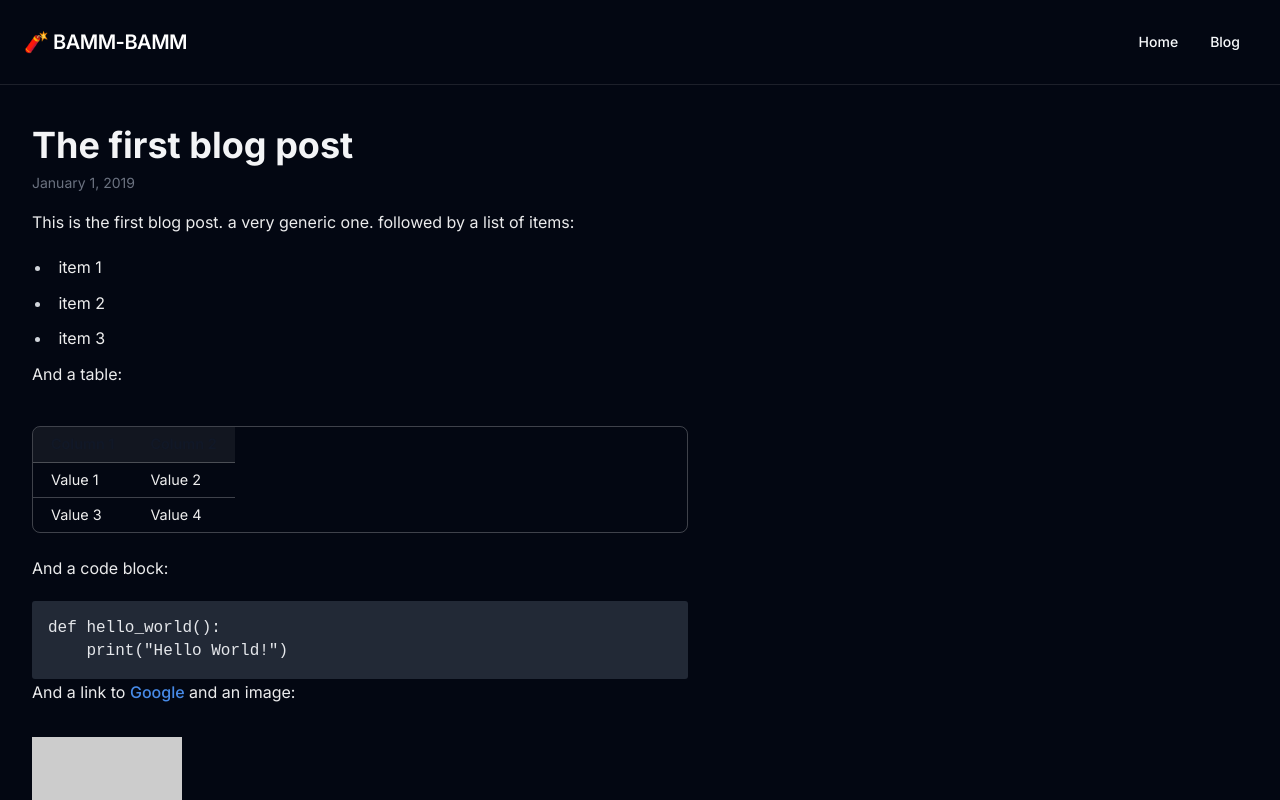
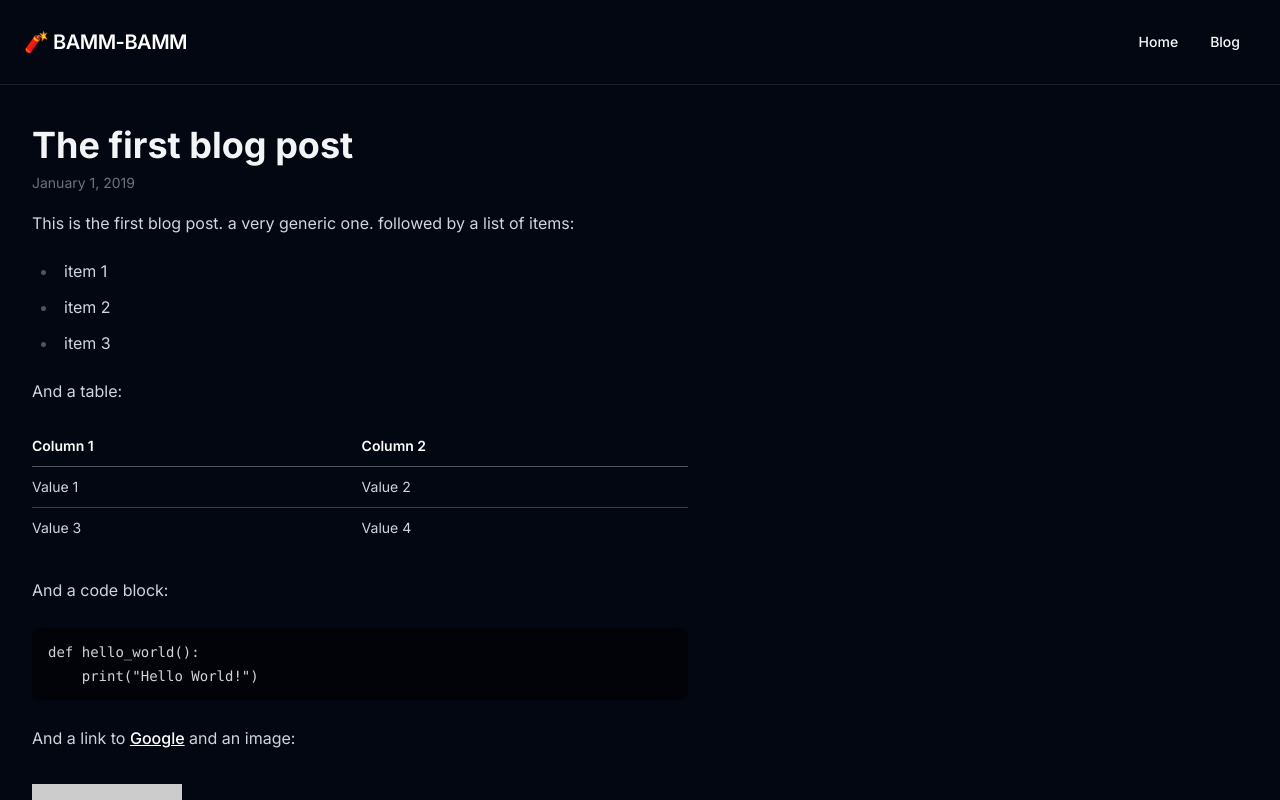
Before and after one commit to Royal-lobster/BAMM-BAMM-IQ-GPT-DEMO, a Next.js app: page /blog/my-first-blog-post in a window 1280 px wide. Shown: the top 800 px of the page. Built offline with nearby package versions, Linux system fonts and the light colour scheme.

Commit message:
Update BlogCard.jsx to use a lighter gray color for the excerpt, and remove the markdown.css import from page.tsx

```diff
--- a/app/blog/BlogCard.tsx
+++ b/app/blog/BlogCard.tsx
@@ -13,7 +13,7 @@ export const BlogCard = ({ title, excerpt, date, slug }: BlogCardProps) => {
 	return (
 		<div className="border rounded-lg p-4 hover:shadow-lg transition-shadow duration-300">
 			<h3 className="text-xl font-bold mb-2">{title}</h3>
-			<p className="text-gray-600 mb-4">{excerpt}</p>
+			<p className="text-gray-400 mb-4">{excerpt}</p>
 			<div className="text-gray-500 text-sm mb-4">
 				{date.toLocaleDateString("en-US", {
 					day: "numeric",
--- a/app/blog/[slug]/markdown.css
+++ /dev/null
@@ -1,422 +0,0 @@
-.markdown {
-  color: #eeeeee;
-  -ms-text-size-adjust: 100%;
-  -webkit-text-size-adjust: 100%;
-  font-family: var(--font-montserrat), sans-serif;
-  font-size: 16px;
-  line-height: 26px;
-  word-wrap: break-word;
-  font-weight: normal;
-  overflow-x: auto;
-}
-
-@media only screen and (max-width: 600px) {
-  .markdown {
-    font-size: 14px;
-    line-height: 20px;
-  }
-}
-
-.markdown p {
-  white-space: pre-wrap;
-  margin-top: 0;
-  color: rgba(255, 255, 255, 0.92);
-
-}
-
-
-.markdown h1 tt,
-.markdown h1 code,
-.markdown h2 tt,
-.markdown h2 code,
-.markdown h3 tt,
-.markdown h3 code,
-.markdown h4 tt,
-.markdown h4 code,
-.markdown h5 tt,
-.markdown h5 code,
-.markdown h6 tt,
-.markdown h6 code {
-  padding: 0 0.2em;
-  font-size: inherit;
-}
-
-.markdown ul,
-.markdown ol {
-  padding: 0;
-  /* list-style-type: none; */
-}
-
-.markdown ol[type='1'] {
-  list-style-type: decimal;
-}
-
-.markdown ol[type='a'] {
-  list-style-type: lower-alpha;
-}
-
-.markdown ol[type='i'] {
-  list-style-type: lower-roman;
-}
-
-.markdown div>ol:not([type]) {
-  list-style-type: decimal;
-}
-
-.markdown ul ul,
-.markdown ul ol,
-.markdown ol ol,
-.markdown ol ul {
-  margin-top: 0;
-  margin-bottom: 0;
-}
-
-.markdown li>p {
-  margin-top: 16px;
-}
-
-.markdown li+li {
-  margin-top: 0.25em;
-}
-
-.markdown a {
-  background-color: transparent;
-  color: #fe5caa;
-  text-decoration: none;
-}
-
-.markdown table {
-  display: inline-block;
-  max-width: 100%;
-  margin-top: 20px;
-  border-radius: 8px;
-  border: 1px solid #E2E8F0;
-  border-collapse: separate !important;
-  border-spacing: 0;
-  margin-bottom: 15px;
-  overflow-x: auto;
-}
-
-.markdown table thead tr th {
-  padding: 6px 18px;
-  text-align: left;
-  border-bottom: 1px solid #E2E8F0;
-  background: #EDF2F7;
-}
-
-.markdown table tbody tr td {
-  padding: 6px 18px;
-  text-align: left;
-  vertical-align: top;
-  border-bottom: 1px solid #E2E8F0;
-}
-
-.markdown table tbody tr:last-child td {
-  border-bottom: none !important;
-}
-
-.markdown a {
-  color: #478ae7;
-}
-
-.markdown table thead tr th {
-  border-bottom: 1px solid #ffffff3d;
-  background: #ffffff0f;
-}
-
-.markdown table tbody tr td {
-  border-bottom: 1px solid #ffffff3d;
-}
-
-.markdown table {
-  border: 1px solid #ffffff3d;
-}
-
-html.dark .markdown table {
-  border: 1px solid #ffffff3d;
-}
-
-html.dark .markdown table thead tr th {
-  border-bottom: 1px solid #ffffff3d;
-  background: #ffffff0f;
-}
-
-html.dark .markdown table tbody tr td {
-  border-bottom: 1px solid #ffffff3d;
-}
-
-.markdown blockquote {
-  margin: 0;
-  padding: 0 1em;
-  color: #57606a;
-  border-left: 0.25em solid #d0d7de;
-}
-
-.markdown ol ol,
-.markdown ul ol {
-  list-style-type: lower-roman;
-}
-
-.markdown ul ul ol,
-.markdown ul ol ol,
-.markdown ol ul ol,
-.markdown ol ol ol {
-  list-style-type: lower-alpha;
-}
-
-.markdown dd {
-  margin-left: 0;
-}
-
-.markdown tt,
-.markdown code {
-  font-family: ui-monospace, SFMono-Regular, SF Mono, Menlo, Consolas,
-    Liberation Mono, monospace;
-  font-size: 12px;
-}
-
-.markdown pre {
-  margin-top: 0;
-  margin-bottom: 0;
-  font-family: ui-monospace, SFMono-Regular, SF Mono, Menlo, Consolas,
-    Liberation Mono, monospace;
-  font-size: 12px;
-  word-wrap: normal;
-}
-
-/* Headings */
-.markdown h1,
-.markdown h2,
-.markdown h3,
-.markdown h4,
-.markdown h5,
-.markdown h6 {
-  margin-top: 24px;
-  margin-bottom: 16px;
-  font-weight: 500;
-  line-height: 1.25;
-  scroll-margin-top: 80px;
-}
-
-.markdown h1 {
-  padding-bottom: 0.3em;
-  font-size: 2em;
-}
-
-.markdown h2 {
-  padding-bottom: 0.3em;
-  font-size: 1.5em;
-}
-
-.markdown h3 {
-  font-weight: 600;
-  font-size: 1.25em;
-}
-
-.markdown h4 {
-  font-weight: 600;
-  font-size: 1em;
-}
-
-.markdown h5 {
-  font-weight: 600;
-  font-size: 0.875em;
-}
-
-.markdown h6 {
-  font-weight: 600;
-  font-size: 0.85em;
-}
-
-/* Lists */
-.markdown ul,
-.markdown ol {
-  padding-left: 20px;
-  margin-top: 0.5em;
-  margin-bottom: 0.5em;
-  list-style-type: initial;
-}
-
-.markdown ol {
-  list-style-type: decimal;
-}
-
-.markdown ul ul,
-.markdown ul ol,
-.markdown ol ol,
-.markdown ol ul {
-  margin-top: 0;
-  margin-bottom: 0;
-}
-
-.markdown li {
-  margin-top: 0.25em;
-}
-
-/* Code Blocks */
-.markdown code {
-  font-family: monospace;
-  padding: 0.2em 0.4em;
-  margin: 0;
-  font-size: 0.9em;
-  background-color: rgba(27, 31, 35, 0.05);
-  border-radius: 3px;
-}
-
-.markdown pre {
-  margin-top: 10px;
-  padding: 16px;
-  overflow: auto;
-  line-height: 1.45;
-  border-radius: 3px;
-}
-
-.markdown pre {
-  background-color: #222936;
-}
-
-/* Blockquotes */
-.markdown blockquote {
-  margin-left: 0;
-  margin-right: 0;
-  padding-left: 1em;
-  border-left: 4px solid #dfe2e5;
-  color: #6a737d;
-  font-style: italic;
-}
-
-.markdown mark {
-  background-color: #fff8c5;
-  color: #24292f;
-}
-
-.markdown small {
-  font-size: 90%;
-}
-
-.markdown sub,
-.markdown sup {
-  font-size: 75%;
-  line-height: 0;
-  position: relative;
-  vertical-align: baseline;
-}
-
-.markdown sub {
-  bottom: -0.25em;
-}
-
-.markdown sup {
-  top: -0.5em;
-}
-
-.markdown img {
-  border-style: none;
-  max-width: 100%;
-  box-sizing: content-box;
-}
-
-.markdown code,
-.markdown kbd,
-.markdown pre,
-.markdown samp {
-  font-family: monospace, monospace;
-  font-size: 1em;
-}
-
-.markdown figure {
-  margin: 1em 40px;
-}
-
-.markdown hr {
-  box-sizing: content-box;
-  overflow: hidden;
-  background: transparent;
-  border-bottom: none;
-  height: 1px;
-  padding: 0;
-  margin: 24px 0;
-  background-color: #e3e8ef;
-  border: 0;
-}
-
-.markdown hr::before {
-  display: table;
-  content: '';
-}
-
-.markdown hr::after {
-  display: table;
-  clear: both;
-  content: '';
-}
-
-.markdown h1 tt,
-.markdown h1 code,
-.markdown h2 tt,
-.markdown h2 code,
-.markdown h3 tt,
-.markdown h3 code,
-.markdown h4 tt,
-.markdown h4 code,
-.markdown h5 tt,
-.markdown h5 code,
-.markdown h6 tt,
-.markdown h6 code {
-  padding: 0 0.2em;
-  font-size: inherit;
-}
-
-.markdown code,
-.markdown tt {
-  padding: 0.2em 0.4em;
-  margin: 0;
-  font-size: 85%;
-  background-color: rgba(175, 184, 193, 0.2);
-  border-radius: 6px;
-
-}
-
-.markdown code br,
-.markdown tt br {
-  display: none;
-}
-
-.markdown del code {
-  text-decoration: inherit;
-}
-
-.markdown pre code {
-  font-size: 100%;
-}
-
-.markdown pre>code {
-  padding: 0;
-  margin: 0;
-  word-break: normal;
-  white-space: pre;
-  background: transparent;
-  border: 0;
-}
-
-.markdown pre code,
-.markdown pre tt {
-  display: inline;
-  max-width: auto;
-  padding: 0;
-  margin: 0;
-  overflow: visible;
-  line-height: inherit;
-  word-wrap: normal;
-  background-color: transparent;
-  border: 0;
-}
-
-.markdown hr {
-  background-color: #40444e;
-}
-
-.markdown blockquote {
-  color: #ffffffa3;
-  border-left: 0.25em solid #ffffffa3;
-}
--- a/app/blog/[slug]/page.tsx
+++ b/app/blog/[slug]/page.tsx
@@ -4,7 +4,6 @@ import { readFile } from "fs/promises";
 import matter from "gray-matter";
 import ReactMarkdown from "react-markdown";
 import remarkGfm from "remark-gfm";
-import "@/app/blog/[slug]/markdown.css";
 
 const POSTS_DIRECTORY = path.join(process.cwd(), "posts");
 
@@ -28,7 +27,7 @@ const PostPage = async ({ params: { slug } }: PostPageProps) => {
 			</div>
 			<ReactMarkdown
 				remarkPlugins={[remarkGfm]}
-				className="markdown prose lg:prose-xl"
+				className="prose prose-invert prose-gray"
 			>
 				{post.content}
 			</ReactMarkdown>
```
